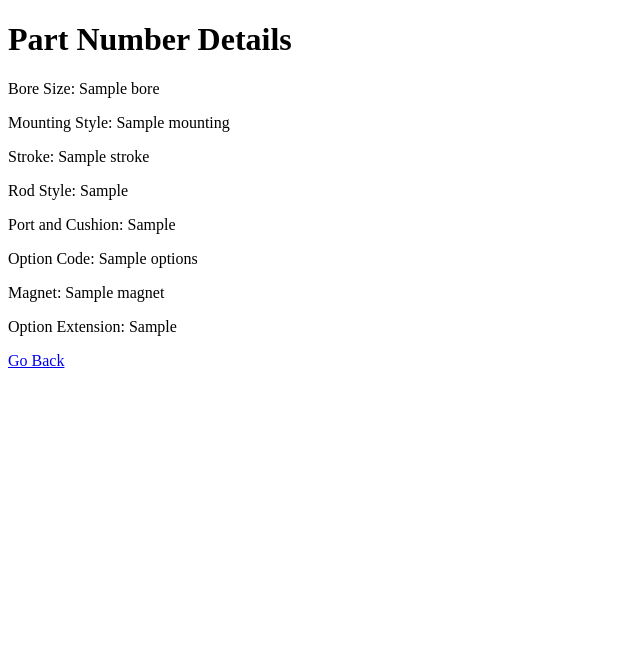
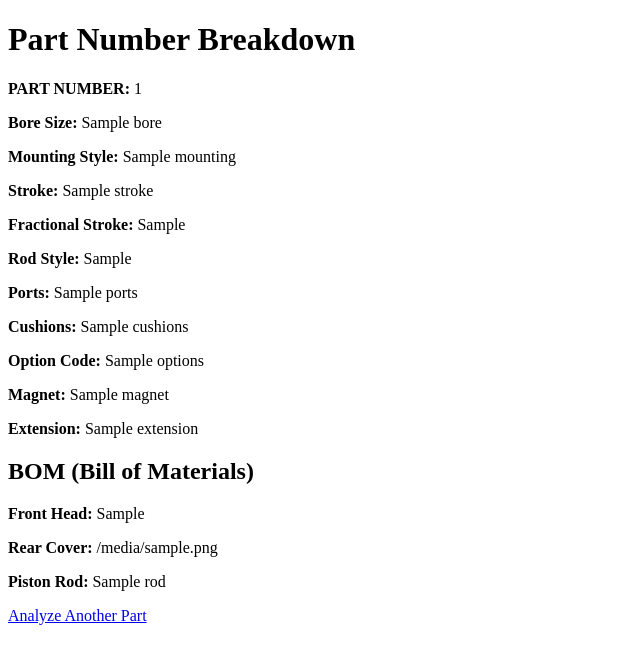
Before and after one commit to zbon0830/FabcoNFPA_BOM, a Flask app: template templates/result.html in a window 1280 px wide. Shown: the top 664 px of the page, without its empty margins (0-640 px from the left). Run offline with Flask 3, Linux system fonts and the light colour scheme; the template is opened without the code that fills it: most values are stand-ins (such as "Sample title", 1, 10 or a date in 2020).

Commit message:
Update result.html

```diff
--- a/templates/result.html
+++ b/templates/result.html
@@ -1,18 +1,29 @@
 <!DOCTYPE html>
-<html>
+<html lang="en">
 <head>
-    <title>Part Number Details</title>
+    <title>Part Number Analysis</title>
 </head>
 <body>
-    <h1>Part Number Details</h1>
-    <p>Bore Size: {{ bore }}</p>
-    <p>Mounting Style: {{ mounting }}</p>
-    <p>Stroke: {{ stroke }}</p>
-    <p>Rod Style: {{ rod_style }}</p>
-    <p>Port and Cushion: {{ port_cush }}</p>
-    <p>Option Code: {{ options }}</p>
-    <p>Magnet: {{ magnet }}</p>
-    <p>Option Extension: {{ option_extension }}</p>
-    <a href="/">Go Back</a>
+    <h1>Part Number Breakdown</h1>
+    <p><strong>PART NUMBER:</strong> {{ part_number }}</p>
+    <p><strong>Bore Size:</strong> {{ bore }}</p>
+    <p><strong>Mounting Style:</strong> {{ mounting }}</p>
+    <p><strong>Stroke:</strong> {{ stroke }}</p>
+    <p><strong>Fractional Stroke:</strong> {{ fractional_stroke }}</p>
+    <p><strong>Rod Style:</strong> {{ rod_style }}</p>
+    <p><strong>Ports:</strong> {{ ports }}</p>
+    <p><strong>Cushions:</strong> {{ cushions }}</p>
+    <p><strong>Option Code:</strong> {{ options }}</p>
+    <p><strong>Magnet:</strong> {{ magnet }}</p>
+
+    {% if extension %}
+        <p><strong>Extension:</strong> {{ extension }}</p>
+    {% endif %}
+
+    <h2>BOM (Bill of Materials)</h2>
+    <p><strong>Front Head:</strong> {{ front_head }}</p>
+    <p><strong>Rear Cover:</strong> {{ rear_cover }}</p>
+    <p><strong>Piston Rod:</strong> {{ rod }}</p>
+    <a href="/">Analyze Another Part</a>
 </body>
 </html>
```
